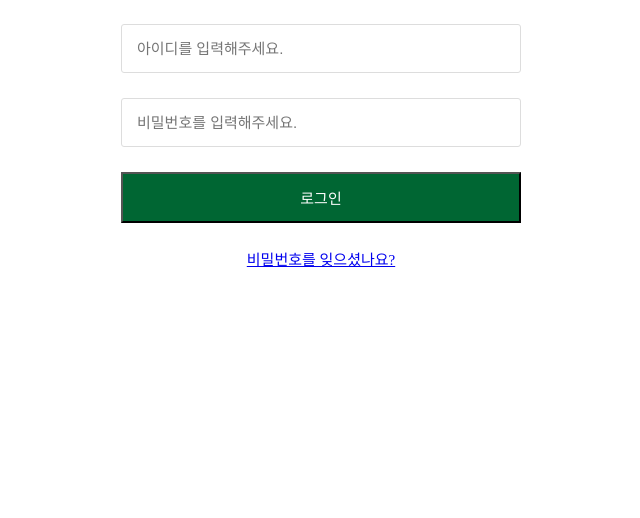
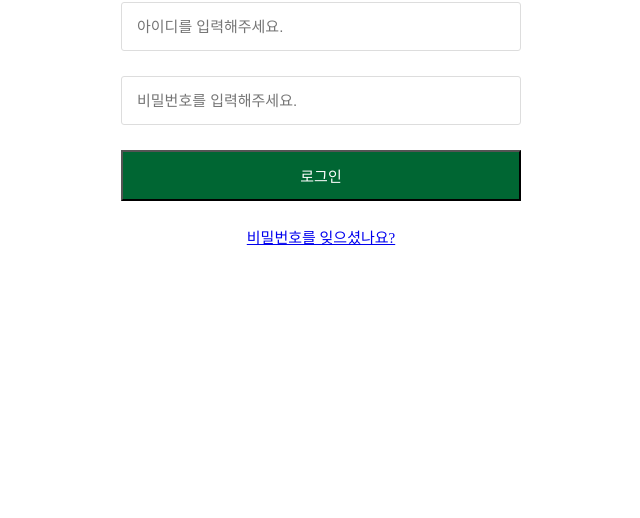
Before and after one commit to songmiO/Ssongbucks, a React app: page /login in a window 1280 px wide. Shown: the part 326-844 px from the top of the page, without its empty margins (319-959 px from the left). After the commit the page ends 800 px from the top, so only its background shows below. Built offline with nearby package versions, Linux system fonts and the light colour scheme.

Commit message:
Modify : 3차 코드리뷰 반영 완료

```diff
--- a/src/pages/Login/Login.js
+++ b/src/pages/Login/Login.js
@@ -8,9 +8,11 @@ class Login extends Component {
   render() {
     return (
       <div className="login">
-        <LoginTitle />
-        <LoginForm />
-        <LoginForgotPw />
+        <div className="loginContainer">
+          <LoginTitle />
+          <LoginForm />
+          <LoginForgotPw />
+        </div>
       </div>
     );
   }
--- a/src/pages/Login/Login.scss
+++ b/src/pages/Login/Login.scss
@@ -2,9 +2,12 @@
 
 .login {
   display: flex;
-  width: 400px;
-  margin: 250px auto;
   justify-content: center;
   align-items: center;
   flex-direction: column;
+  height: 100vh;
+
+  .loginContainer {
+    width: 300px;
+  }
 }
--- a/src/pages/Login/LoginForgotPw.scss
+++ b/src/pages/Login/LoginForgotPw.scss
@@ -1,4 +1,5 @@
 .loginForgotPw {
   margin-top: 30px;
   font-size: 15px;
+  text-align: center;
 }
--- a/src/pages/Login/LoginForm.scss
+++ b/src/pages/Login/LoginForm.scss
@@ -1,11 +1,11 @@
 .loginForm {
   display: flex;
+  justify-content: center;
+  align-items: center;
   position: relative;
   margin: auto 0;
   border: none;
   text-align: center;
-  justify-content: center;
-  align-items: center;
 
   input {
     width: 100%;
```
